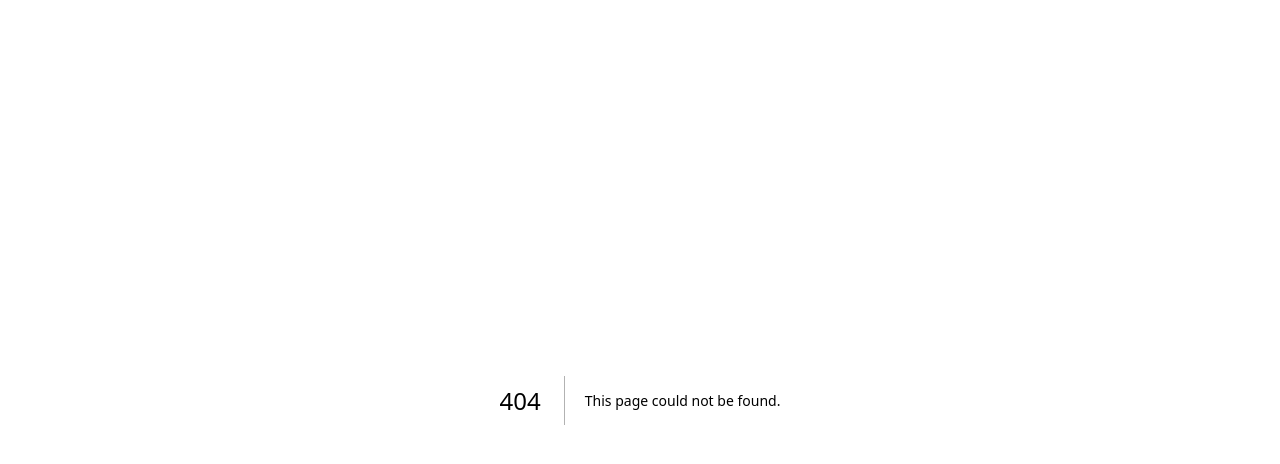
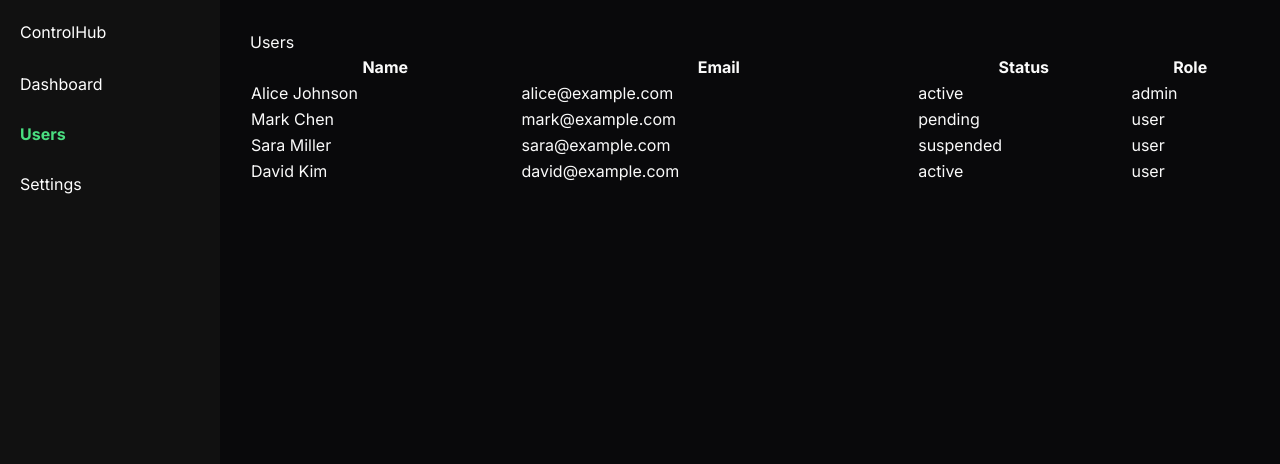
Before and after one commit to Amis883/hoda-portfolio, a Next.js app: page /admin/users in a window 1280 px wide. Before the commit this address had no page. Shown: the top 464 px of the page. Built offline with nearby package versions, Linux system fonts and the light colour scheme.

Commit message:
feat: add admin dashboard structure with sidebar navigation and users table

```diff
--- /dev/null
+++ b/app/admin/Sidebar.tsx
@@ -0,0 +1,51 @@
+"use client";
+
+import Link from "next/link";
+import { usePathname } from "next/navigation";
+
+export default function Sidebar() {
+  const pathname = usePathname();
+
+  const isActive = (path: string) => pathname.startsWith(path);
+
+  const linkStyle = (path: string) => ({
+    padding: "8px 0",
+    fontWeight: isActive(path) ? "bold" : "normal",
+    color: isActive(path) ? "#4ade80" : "white",
+  });
+
+  return (
+    <aside
+      style={{
+        width: "220px",
+        background: "#111",
+        color: "white",
+        padding: "20px",
+        minHeight: "100vh",
+      }}
+    >
+      <h2>ControlHub</h2>
+
+      <nav
+        style={{
+          marginTop: "20px",
+          display: "flex",
+          flexDirection: "column",
+          gap: "10px",
+        }}
+      >
+        <Link href="/admin/dashboard" style={linkStyle("/admin/dashboard")}>
+          Dashboard
+        </Link>
+
+        <Link href="/admin/users" style={linkStyle("/admin/users")}>
+          Users
+        </Link>
+
+        <Link href="/admin/settings" style={linkStyle("/admin/settings")}>
+          Settings
+        </Link>
+      </nav>
+    </aside>
+  );
+}
--- /dev/null
+++ b/app/admin/dashboard/page.tsx
@@ -0,0 +1,7 @@
+export default function DashboardPage() {
+  return (
+    <div>
+      <h1>Dashboard</h1>
+    </div>
+  );
+}
--- /dev/null
+++ b/app/admin/layout.tsx
@@ -0,0 +1,15 @@
+import Sidebar from "./Sidebar";
+
+export default function AdminLayout({
+  children,
+}: {
+  children: React.ReactNode;
+}) {
+  return (
+    <div style={{ display: "flex", minHeight: "100vh" }}>
+      <Sidebar />
+
+      <main style={{ flex: 1, padding: "30px" }}>{children}</main>
+    </div>
+  );
+}
--- /dev/null
+++ b/app/admin/page.tsx
@@ -0,0 +1,3 @@
+export default function AdminPage() {
+  return <h1>Admin Area</h1>;
+}
--- /dev/null
+++ b/app/admin/settings/page.tsx
@@ -0,0 +1,8 @@
+export default function SettingsPage() {
+  return (
+    <div>
+      <h1>Settings</h1>
+      <p>Application settings</p>
+    </div>
+  );
+}
--- /dev/null
+++ b/app/admin/users/UsersTable.tsx
@@ -0,0 +1,27 @@
+import { users } from "@/data/users";
+
+export default function UsersTable() {
+  return (
+    <table style={{ width: "100%", borderCollapse: "collapse" }}>
+      <thead>
+        <tr>
+          <th>Name</th>
+          <th>Email</th>
+          <th>Status</th>
+          <th>Role</th>
+        </tr>
+      </thead>
+
+      <tbody>
+        {users.map((user) => (
+          <tr key={user.id}>
+            <td>{user.name}</td>
+            <td>{user.email}</td>
+            <td>{user.status}</td>
+            <td>{user.role}</td>
+          </tr>
+        ))}
+      </tbody>
+    </table>
+  );
+}
--- /dev/null
+++ b/app/admin/users/page.tsx
@@ -0,0 +1,10 @@
+import UsersTable from "./UsersTable";
+
+export default function UsersPage() {
+  return (
+    <div>
+      <h1>Users</h1>
+      <UsersTable />
+    </div>
+  );
+}
--- /dev/null
+++ b/data/users.ts
@@ -0,0 +1,30 @@
+export const users = [
+  {
+    id: 1,
+    name: "Alice Johnson",
+    email: "alice@example.com",
+    status: "active",
+    role: "admin",
+  },
+  {
+    id: 2,
+    name: "Mark Chen",
+    email: "mark@example.com",
+    status: "pending",
+    role: "user",
+  },
+  {
+    id: 3,
+    name: "Sara Miller",
+    email: "sara@example.com",
+    status: "suspended",
+    role: "user",
+  },
+  {
+    id: 4,
+    name: "David Kim",
+    email: "david@example.com",
+    status: "active",
+    role: "user",
+  },
+];
```
Also changed, not shown: tsconfig.json (+27 -6 lines).
